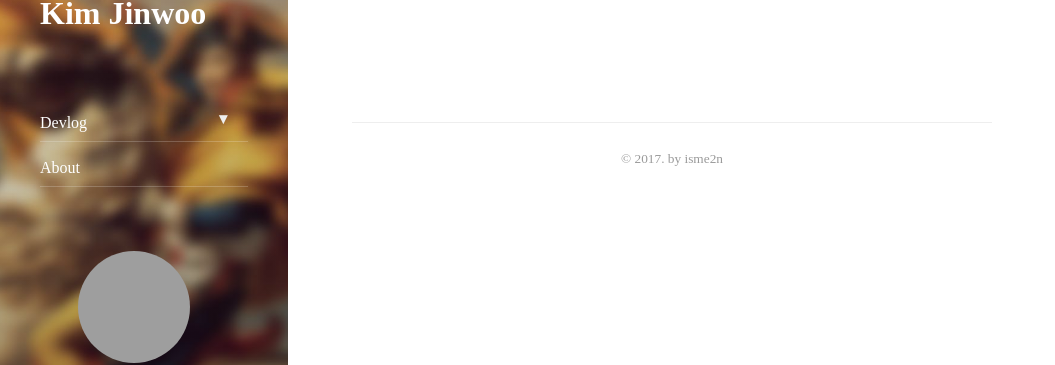
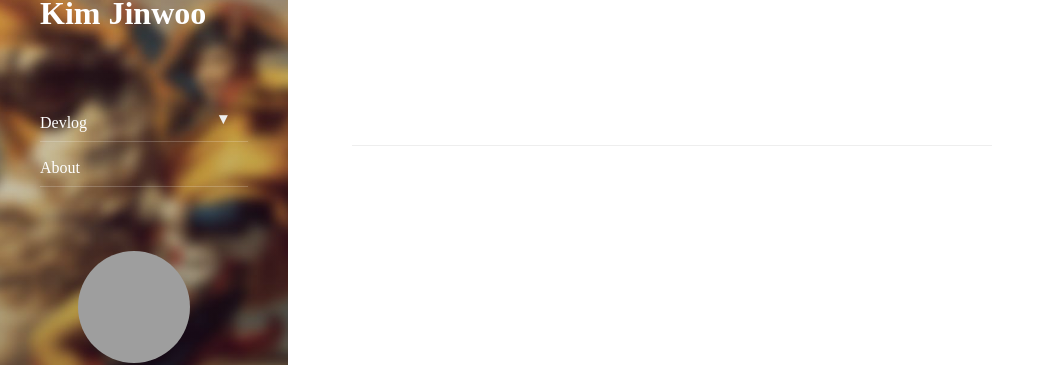
Before and after one commit to rornfl9731/rornfl9731.github.io, a Jekyll site: the page built from index.md, in a window 1280 px wide and 900 px high, scrolled down 589 px. Shown: the part 109-474 px from the top of the window, without its empty margins (0-1055 px from the left). Built offline with Jekyll 4.4.1, drawn with Linux system fonts in a browser that asks for light colours; nearby versions of some CDN libraries; the list of posts is cut into pages by our own code; grey boxes are pictures that could not be loaded.

Commit message:
Update footer.html

```diff
--- a/_includes/footer.html
+++ b/_includes/footer.html
@@ -1,7 +1,7 @@
 <footer>
   <hr/>
   {% if site.copyright.size > 0 %}
-    {{ site.copyright | markdownify }}
+    {% comment %} {{ site.copyright | markdownify }} {% endcomment %}
   {% endif %}
   <p>
 
```
